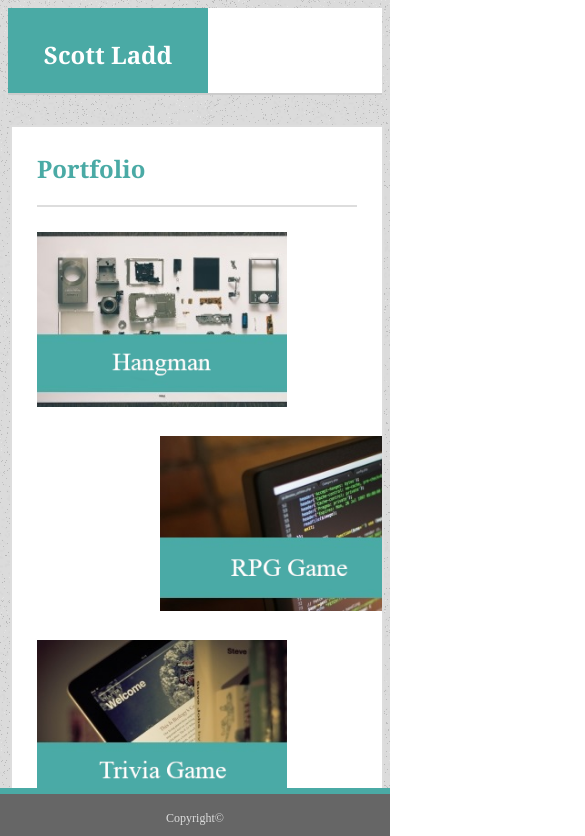
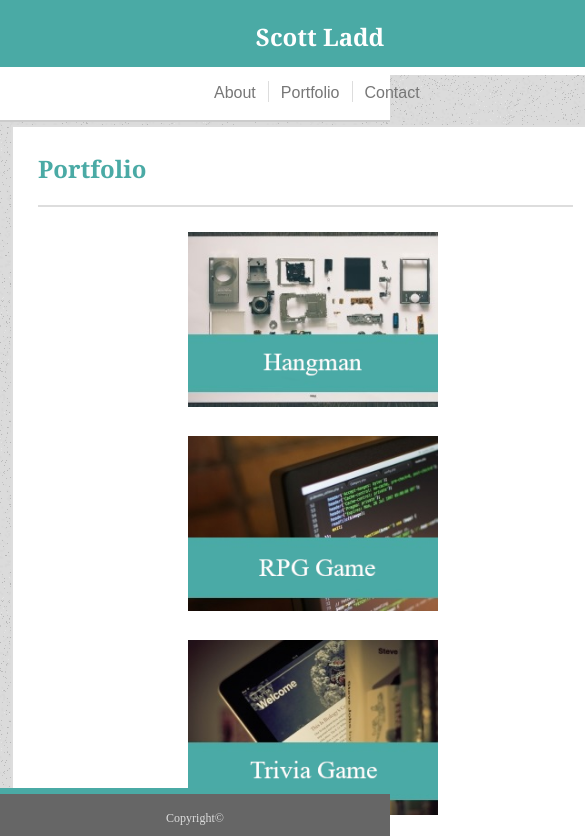
Before and after one commit to scottjr101/Responsive-Portfolio, a plain HTML site: page portfolio.html in a window 390 px wide. Shown: the top 836 px of the page, 585 px wide, since content can reach past the window. Drawn offline with Linux system fonts and the light colour scheme.

Commit message:
finished 640px portion

```diff
--- a/assets/css/style.css
+++ b/assets/css/style.css
@@ -231,11 +231,13 @@ input[type=submit]:hover {
         max-width: 850px;
     }
     .main_class {
-        max-width: 850px;
+        max-width: 600px;
         margin-bottom: 70px;
     }
     main {
         float: left;
+        position: absolute;
+        right: 250px;
     }
     #paragraph {
         line-height: 25px;
@@ -265,12 +267,11 @@ input[type=submit]:hover {
 
 @media screen and (max-width: 768px) {
     .header_class {
-        max-width: 710px;
+        width: 710px;
     }
     main {
-        position: absolute;
-        float: center;
-        margin-left: 10px;
+        width: 710px;
+        margin-left: 20px;
         margin-right: 10px;
     }
     .main_class {
@@ -286,6 +287,46 @@ input[type=submit]:hover {
 
 @media screen and (max-width: 640px) {
     header {
-        position: static;
+        height: 120px;
+    }
+    #name {
+        height: 60px;
+        padding-top: 0px;
+        padding-bottom: 7px;
+        float: left;
+        width: 640px;
+    }
+    #nav {
+        height: 60px;
+        width: 496px;
+        float: center;
+        padding: 14px 0px 0px 0px;
+    }
+    main {
+        width: 585px;
+        margin-left: 11px;
+    }
+    .main_class {
+        width: 585px;
+    }
+    #hangman {
+        margin-right: 10px;
+        margin-left: 175px;
+    }
+    #rpg_game {
+        margin-right: 10px;
+        margin-left: 175px;
+    }
+    #trivia_game {
+        margin-right: 10px;
+        margin-left: 175px;
+    }
+    #rutgers {
+        margin-right: 10px;
+        margin-left: 175px;
+    }
+    #rock_paper {
+        margin-right: 10px;
+        margin-left: 175px;
     }
 }
```
